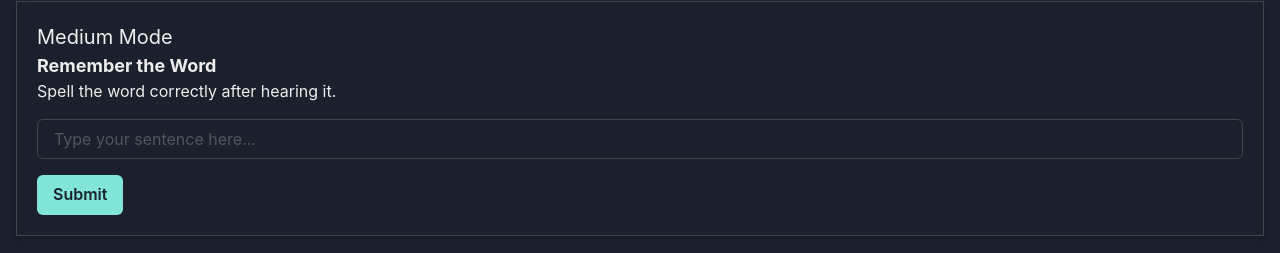
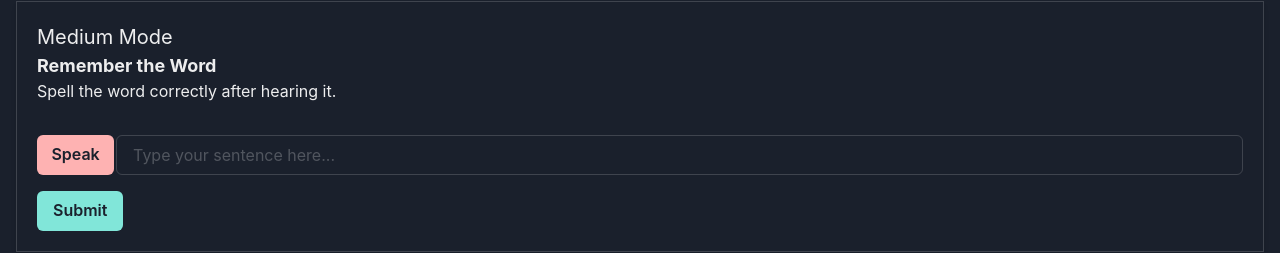
Before and after one commit to Etown-Computer-Science-Club/SolanaWordWave, a React (Vite) app in the folder client/: page /medium in a window 1280 px wide. Shown: the part 95-348 px from the top of the page. Built offline with nearby package versions, Linux system fonts and the light colour scheme; what @solana/wallet-adapter-react, @solana/wallet-adapter-wallets, @solana/web3.js would draw is missing.

Commit message:
Add speech to medium game

```diff
--- a/client/src/components/Games/MediumGame.jsx
+++ b/client/src/components/Games/MediumGame.jsx
@@ -1,19 +1,26 @@
 import React from 'react';
-import { Box, Text, Input, Button } from '@chakra-ui/react';
+import { Box, Text, Input, Button, Flex } from '@chakra-ui/react';
+import handleSpeech from '../Speech';
 
 const MediumGame = ({ wordOfTheDay, onSentenceSubmit }) => {
   const [sentence, setSentence] = React.useState('');
+  //const sentences = "Hello Hello Hello"
 
   return (
     <Box p={5} shadow="md" borderWidth="1px">
       <Text fontSize="xl">Medium Mode</Text>
       <Text fontSize="lg" fontWeight="bold">Remember the Word</Text>
       <Text mb={4}>Spell the word correctly after hearing it.</Text>
+      <Flex columnGap="2px" alignItems="flex-end">
+      <Button mt={4} colorScheme='red' onClick={() => handleSpeech(sentence)}>
+        Speak
+      </Button>
       <Input
         placeholder="Type your sentence here..."
         value={sentence}
         onChange={(e) => setSentence(e.target.value)}
       />
+      </Flex>
       <Button mt={4} colorScheme="teal" onClick={() => onSentenceSubmit(sentence)}>
         Submit
       </Button>
--- /dev/null
+++ b/client/src/components/Speech.jsx
@@ -0,0 +1,11 @@
+
+function handleSpeech (sentence){
+
+    //alert('Button clicked!!!!');
+
+    let utterance = new SpeechSynthesisUtterance(sentence);
+    speechSynthesis.speak(utterance);
+
+}
+
+export default handleSpeech;
```
